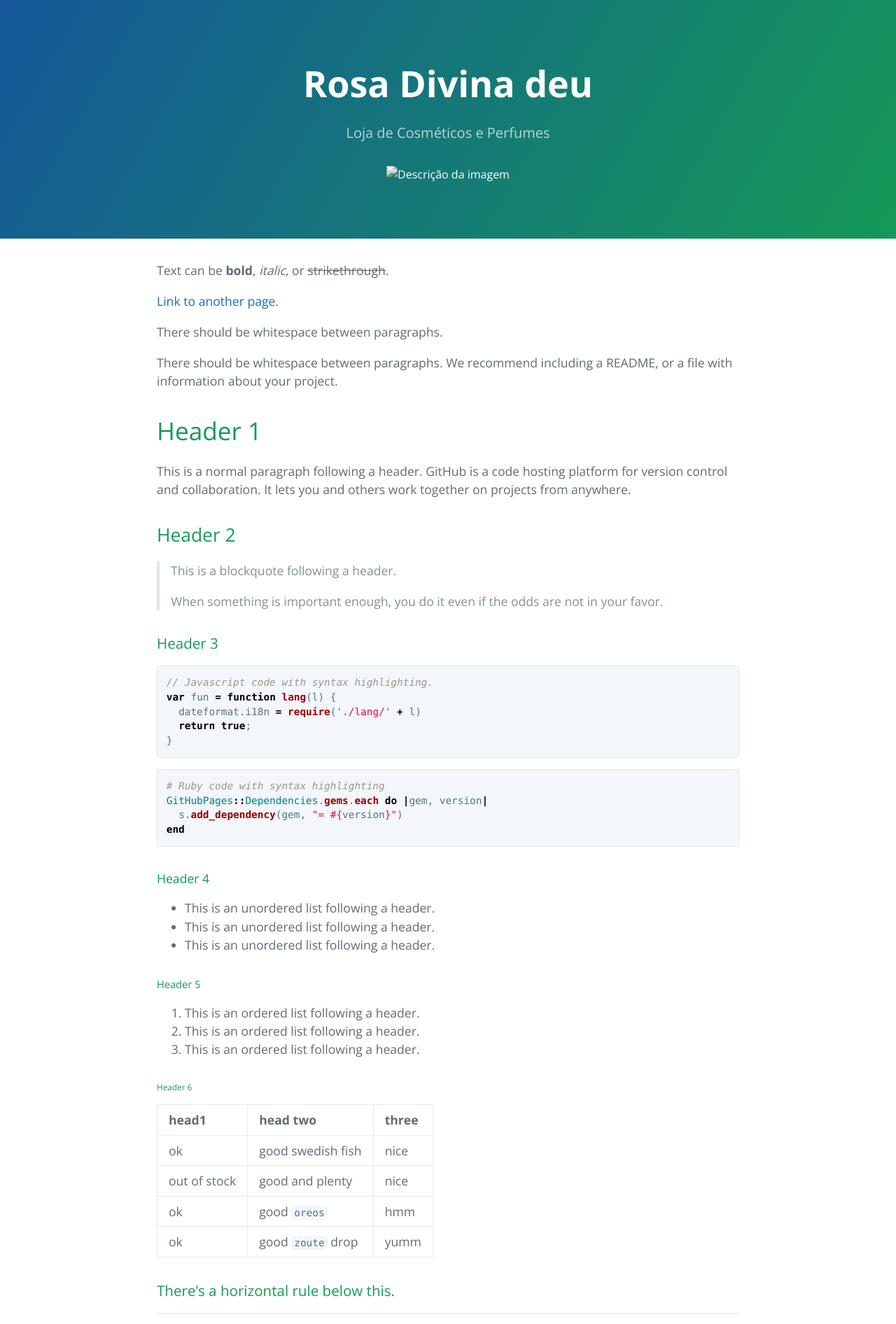
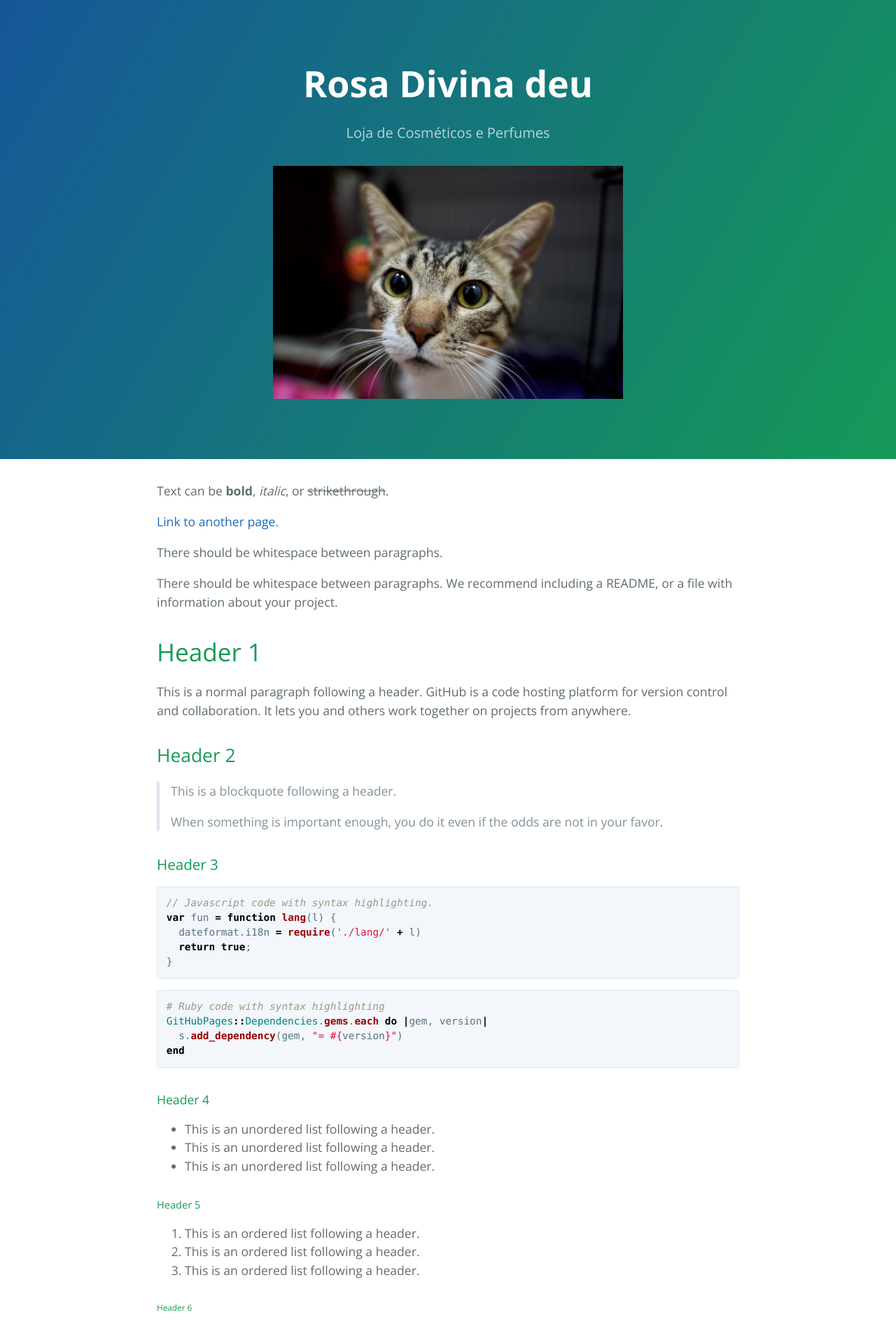
Before and after one commit to LucasGamiz/lucasgamiz.github.io, a Jekyll site: the page built from index.md, in a window 1280 px wide. Shown: the top 1892 px of the page at 70% size. Built offline with Jekyll 4.4.1, drawn with Linux system fonts in a browser that asks for light colours.

Commit message:
Update default.html

```diff
--- a/_layouts/default.html
+++ b/_layouts/default.html
@@ -18,7 +18,7 @@
     <header class="page-header" role="banner">
       <h1 class="project-name">{{ page.title | default: site.title | default: site.github.repository_name }}</h1>
       <h2 class="project-tagline">{{ page.description | default: site.description | default: site.github.project_tagline }}</h2>
-      <img src="images/gatu2.jpg" alt="Descrição da imagem" width="500">
+<img src="https://raw.githubusercontent.com/LucasGamiz/lucasgamiz.github.io/main/gatu2.jpg" alt="Descrição da imagem" width="500">
       {% if site.github.is_project_page %}
         <a href="{{ site.github.repository_url }}" class="btn">View on GitHub</a>
       {% endif %}
```
